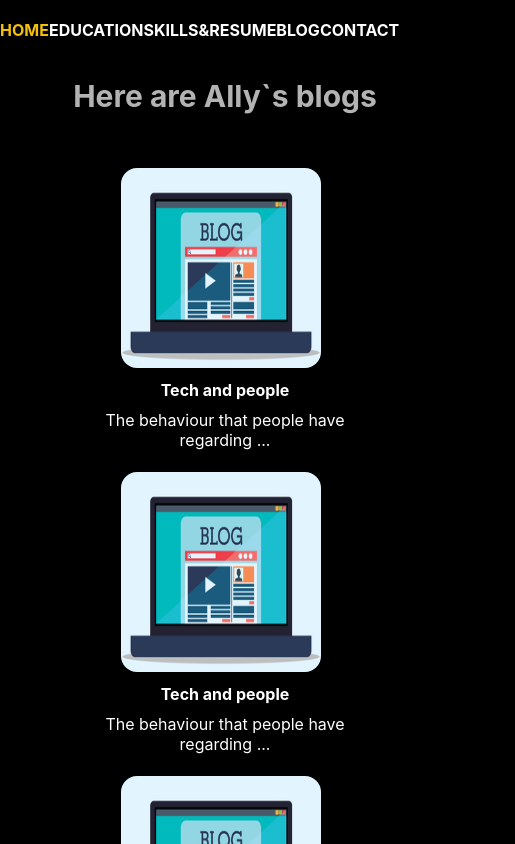
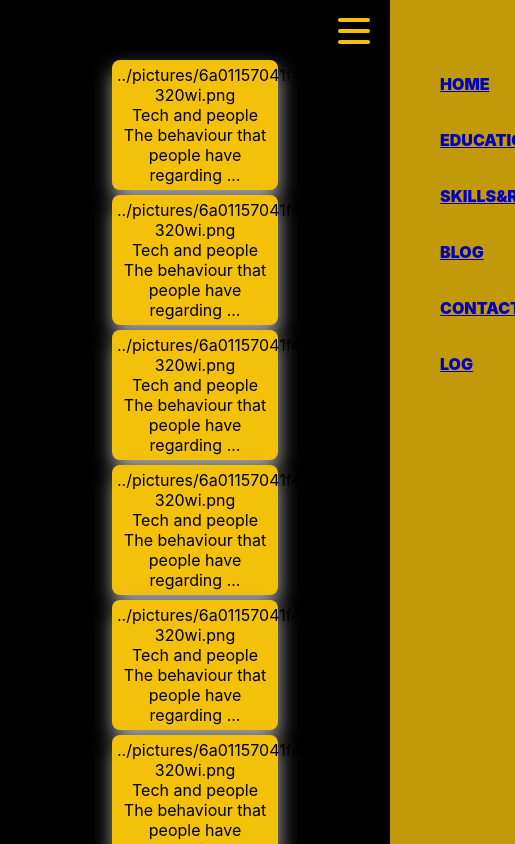
Before and after one commit to Ally4/Portfolio, a React (Create React App) app in the folder portfolio/: page /blogs in a window 390 px wide. Shown: the top 844 px of the page, 515 px wide, since content can reach past the window. Built offline with nearby package versions, Linux system fonts and the light colour scheme.

Commit message:
feature(feedback):changes changes on the navigation bar adding the hamburger menu change on the blog validation of the contact form

```diff
--- a/portfolio/src/App.css
+++ b/portfolio/src/App.css
@@ -689,8 +689,9 @@ body{
 
 @media screen and (min-width:320px) and (max-width:568px) {
 
-  .introduction .picture{
-    display: none;
+  .introduction > .picture{
+    width: 100%;
+    height: 500px;
   }
 
   .subcontentContact .imageContact{
@@ -1081,3 +1082,14 @@ body{
     margin-left: 25px;
   }
 }
+
+
+.card{
+  box-shadow: 1px 10px 20px rgb(173, 171, 171);
+  border-radius: .5em;
+  text-align: center;
+  background-color: #F3C00A;
+  padding: 5px;
+  width: 40%;
+  margin: 5px auto;
+}
--- a/portfolio/src/App.js
+++ b/portfolio/src/App.js
@@ -5,7 +5,7 @@ import Education from "./components/Education";
 import SkillsResume from "./components/SkillsResume";
 import Blogs from "./components/Blogs";
 import Contact from "./components/Contact";
-import Navbar from "./components/Navbar";
+import Navbar from "./components/Navbar/Navbar";
 import "./App.css";
 
 class App extends Component {
--- /dev/null
+++ b/portfolio/src/components/Blog.js
@@ -0,0 +1,13 @@
+import React from 'react';
+
+const Blog = (props) => {
+    return (
+        <div className="card">
+            <p name="image">{props.image} </p>
+            <p name="title">{props.title}</p>
+            <p name="script">{props.script}</p>
+        </div>
+    )
+}
+
+export default Blog;
--- a/portfolio/src/components/Blogs.js
+++ b/portfolio/src/components/Blogs.js
@@ -1,14 +1,55 @@
 import React, { Component } from "react";
 import { Link } from "react-router-dom";
+import Blog from './Blog';
 import facebookLogo from "../pictures/iconmonstr-facebook-2-240.png";
 import twitterLogo from "../pictures/iconmonstr-twitter-2-240.png";
 import blogPicture from "../pictures/6a01157041f4e3970b01b7c82eb758970b-320wi.png";
 
 class Blogs extends Component {
+  state = {
+  // value: 44
+  persons: [
+    {
+      image: '../pictures/6a01157041f4e3970b01b7c82eb758970b-320wi.png',
+      title: "Tech and people",
+      script: "The behaviour that people have regarding ...",
+    },
+    {
+      image: '../pictures/6a01157041f4e3970b01b7c82eb758970b-320wi.png',
+      title: "Tech and people",
+      script: "The behaviour that people have regarding ...",
+    },
+    {
+      image: '../pictures/6a01157041f4e3970b01b7c82eb758970b-320wi.png',
+      title: "Tech and people",
+      script: "The behaviour that people have regarding ...",
+    },
+    {
+      image: '../pictures/6a01157041f4e3970b01b7c82eb758970b-320wi.png',
+      title: "Tech and people",
+      script: "The behaviour that people have regarding ...",
+    },
+    {
+      image: '../pictures/6a01157041f4e3970b01b7c82eb758970b-320wi.png',
+      title: "Tech and people",
+      script: "The behaviour that people have regarding ...",
+    },
+    {
+      image: '../pictures/6a01157041f4e3970b01b7c82eb758970b-320wi.png',
+      title: "Tech and people",
+      script: "The behaviour that people have regarding ...",
+    },
+  ],
+};
+
   render() {
     return (
       <div>
-        <div className="containerBlog" id="blog">
+
+
+{this.state.persons.map((iterate, index) => <Blog key={index} image={iterate.image} title={iterate.title} script={iterate.script} />)}
+
+        {/* <div className="containerBlog" id="blog">
           <div className="blog">
             <div className="head1">Blogs</div>
             <div className="head2">Blogs</div>
@@ -89,7 +130,11 @@ class Blogs extends Component {
               </div>
             </div>
           </div>
-        </div>
+        </div> */}
+
+
+
+
         <div className="footer">
           <div className="btn1" id="buttons">
             <Link
--- a/portfolio/src/components/Contact.js
+++ b/portfolio/src/components/Contact.js
@@ -5,6 +5,33 @@ import twitterLogo from "../pictures/iconmonstr-twitter-2-240.png";
 import contact from "../pictures/contact.jpg";
 
 class Contact extends Component {
+  state = {
+    name: "",
+    email: "",
+    message: "",
+  };
+
+  handleChangeName = (event) => {
+    event.preventDefault();
+    this.setState({
+      name: event.target.value,
+    });
+  };
+
+  handleChangeEmail = (event) => {
+    event.preventDefault();
+    this.setState({
+      email: event.target.value,
+    });
+  };
+
+  handleChangeMessage = (event) => {
+    event.preventDefault();
+    this.setState({
+      message: event.target.value,
+    });
+  };
+
   render() {
     return (
       <div>
@@ -13,32 +40,41 @@ class Contact extends Component {
             <div className="head1">Contact</div>
           </div>
           <div className="smallIntroContact">Let be in touch</div>
-          <br/>
+          <br />
           <div className="subcontentContact">
             <div className="imageContact">
               <img src={contact} id="imageContact" alt="contactPicture" />
             </div>
             <div className="forms-create">
-              <form action="./admin-page.html">
+              <form>
                 <input
+                  value={this.state.name}
+                  onChange={this.handleChangeName}
                   type="text"
                   id="create"
                   placeholder="Your name"
                   required
                 />
                 <input
-                  type="text"
+                  value={this.state.email}
+                  onChange={this.handleChangeEmail}
+                  type="email"
                   id="create"
                   placeholder="Your email"
                   required
                 />
                 <textarea
+                  value={this.state.message}
+                  onChange={this.handleChangeMessage}
                   type="text"
                   id="create"
                   placeholder="Leave here your message"
+                  required
                 />
                 <br />
-                <button className="send" value="Send">
+                <button
+                  className="submit"
+                  value="submit">
                   Send
                 </button>
               </form>
--- a/portfolio/src/components/Navbar.js
+++ b/portfolio/src/components/Navbar.js
@@ -6,11 +6,11 @@ class Navbar extends Component {
         return (
             <div className="fix-nav">
         <div className="navbar">
-            <div className="btn" id="buttons"><Link to="/">Home</Link></div>
-            <div className="btn" id="buttons"><Link to="/education">Education</Link></div>
-            <div className="btn" id="buttons"><Link to="/skills&resume&projects">Skills&Resume</Link></div>
-            <div className="btn" id="buttons"><Link to="/blogs">Blog</Link></div>
-            <div className="btn" id="buttons"><Link to="/contact">Contact</Link></div>
+            <div className="btn" id="buttons"><Link to="/">HOME</Link></div>
+            <div className="btn" id="buttons"><Link to="/education">EDUCATION</Link></div>
+            <div className="btn" id="buttons"><Link to="/skills&resume&projects">SKILLS&RESUME</Link></div>
+            <div className="btn" id="buttons"><Link to="/blogs">BLOG</Link></div>
+            <div className="btn" id="buttons"><Link to="/contact">CONTACT</Link></div>
         </div>
         </div>
         )
--- /dev/null
+++ b/portfolio/src/components/Navbar/Burger.js
@@ -0,0 +1,58 @@
+import React, { useState } from 'react';
+import styled from 'styled-components';
+import RightNav from './RightNav';
+
+const StyledBurger = styled.div`
+  width: 2rem;
+  height: 2rem;
+  position: fixed;
+  top: 15px;
+  right: 20px;
+  z-index: 20;
+  display: none;
+
+  @media (max-width: 768px) {
+    display: flex;
+    justify-content: space-around;
+    flex-flow: column nowrap;
+  }
+
+  div {
+    width: 2rem;
+    height: 0.25rem;
+    background-color: ${({ open }) => open ? 'black' : '#F3C00A'};
+    border-radius: 10px;
+    transform-origin: 1px;
+    transition: all 0.8s linear;
+
+    &:nth-child(1) {
+      transform: ${({ open }) => open ? 'rotate(405deg)' : 'rotate(0)'};
+    }
+
+    &:nth-child(2) {
+      transform: ${({ open }) => open ? 'translateX(100%)' : 'translateX(0)'};
+      opacity: ${({ open }) => open ? 0 : 1};
+    }
+
+    &:nth-child(3) {
+      transform: ${({ open }) => open ? 'rotate(-405deg)' : 'rotate(0)'};
+    }
+  }
+`;
+
+const Burger = () => {
+  const [open, setOpen] = useState(false)
+
+  return (
+    <>
+      <StyledBurger open={open} onClick={() => setOpen(!open)}>
+        <div />
+        <div />
+        <div />
+      </StyledBurger>
+      <RightNav open={open}/>
+    </>
+  )
+}
+
+export default Burger
--- /dev/null
+++ b/portfolio/src/components/Navbar/Navbar.js
@@ -0,0 +1,27 @@
+import React from 'react';
+import styled from 'styled-components';
+import Burger from './Burger';
+
+const Nav = styled.nav`
+  width: 97%;
+  height: 55px;
+  padding: 0 20px;
+  display: flex;
+  justify-content: space-between;
+
+  .logo {
+    padding: 15px 0;
+  }
+`
+
+const Navbar = () => {
+  return (
+    <Nav>
+      <div className="logo">
+      </div>
+      <Burger />
+    </Nav>
+  )
+}
+
+export default Navbar
--- /dev/null
+++ b/portfolio/src/components/Navbar/RightNav.js
@@ -0,0 +1,49 @@
+import React from 'react';
+import { Link } from 'react-router-dom';
+import styled from 'styled-components';
+
+const Ul = styled.ul`
+  list-style: none;
+  display: flex;
+  flex-flow: row nowrap;
+  color: white;
+  font-weight: bolder;
+
+  li {
+    padding: 18px 10px;
+  }
+
+  @media (max-width: 768px) {
+    flex-flow: column nowrap;
+    background-color: #F3C00A;
+    opacity: 80%;
+    position: fixed;
+    transform: ${({ open }) => open ? 'translateX(0)' : 'translateX(100%)'};
+    top: 0;
+    right: 0;
+    height: 100vh;
+    width: 300px;
+    padding-top: 3.5rem;
+    transition: transform 0.3s ease-in-out;
+
+    li {
+      color: black;
+      font-weight: bolder;
+    }
+  }
+`;
+
+const RightNav = ({ open }) => {
+  return (
+    <Ul open={open}>
+      <li><Link to="/">HOME</Link></li>
+      <li><Link to="/education">EDUCATION</Link></li>
+      <li><Link to="/skills&resume&projects">SKILLS&RESUME</Link></li>
+      <li><Link to="/blogs">BLOG</Link></li>
+      <li><Link to="/contact">CONTACT</Link></li>
+      <li><Link to="/contact">LOG</Link></li>
+    </Ul>
+  )
+}
+
+export default RightNav
```
Also changed, not shown: portfolio/src/components/Log.js (added).
